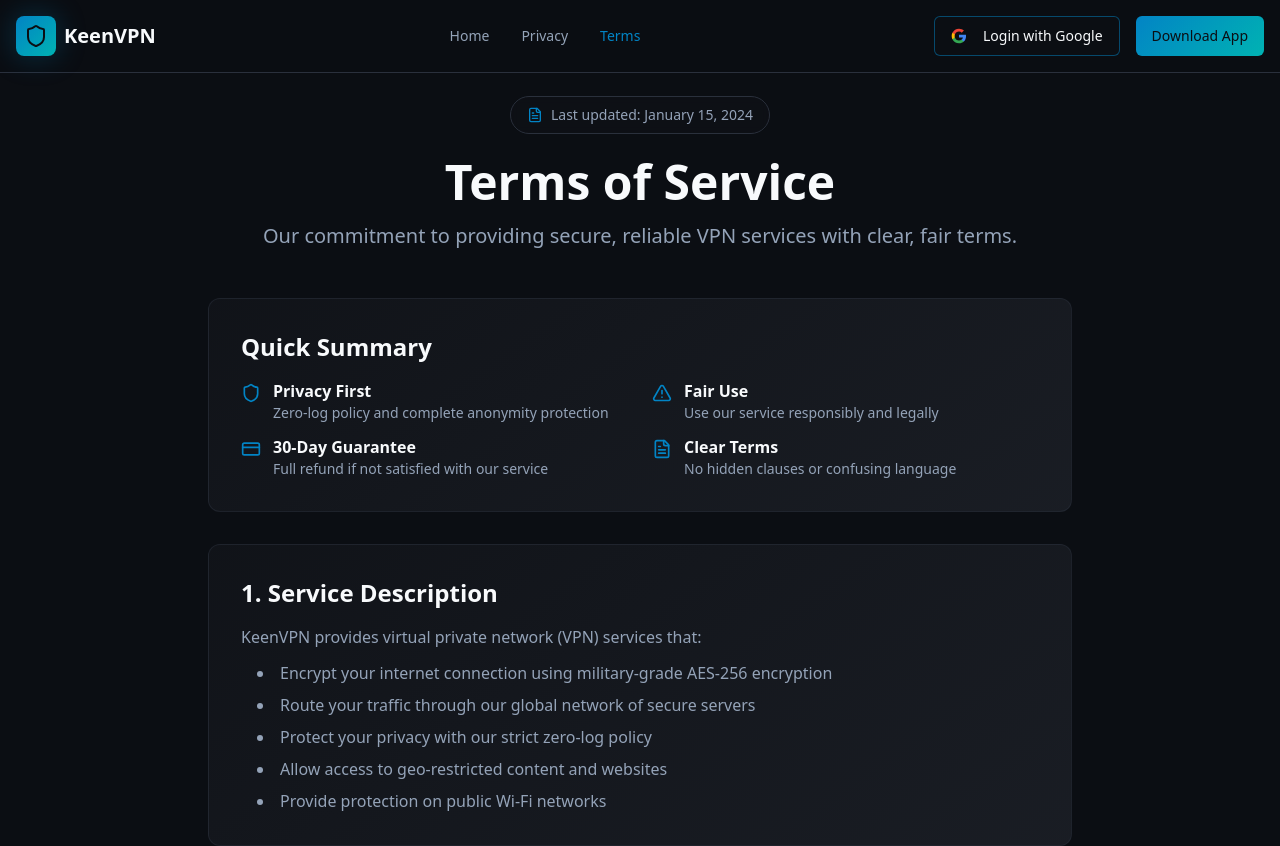
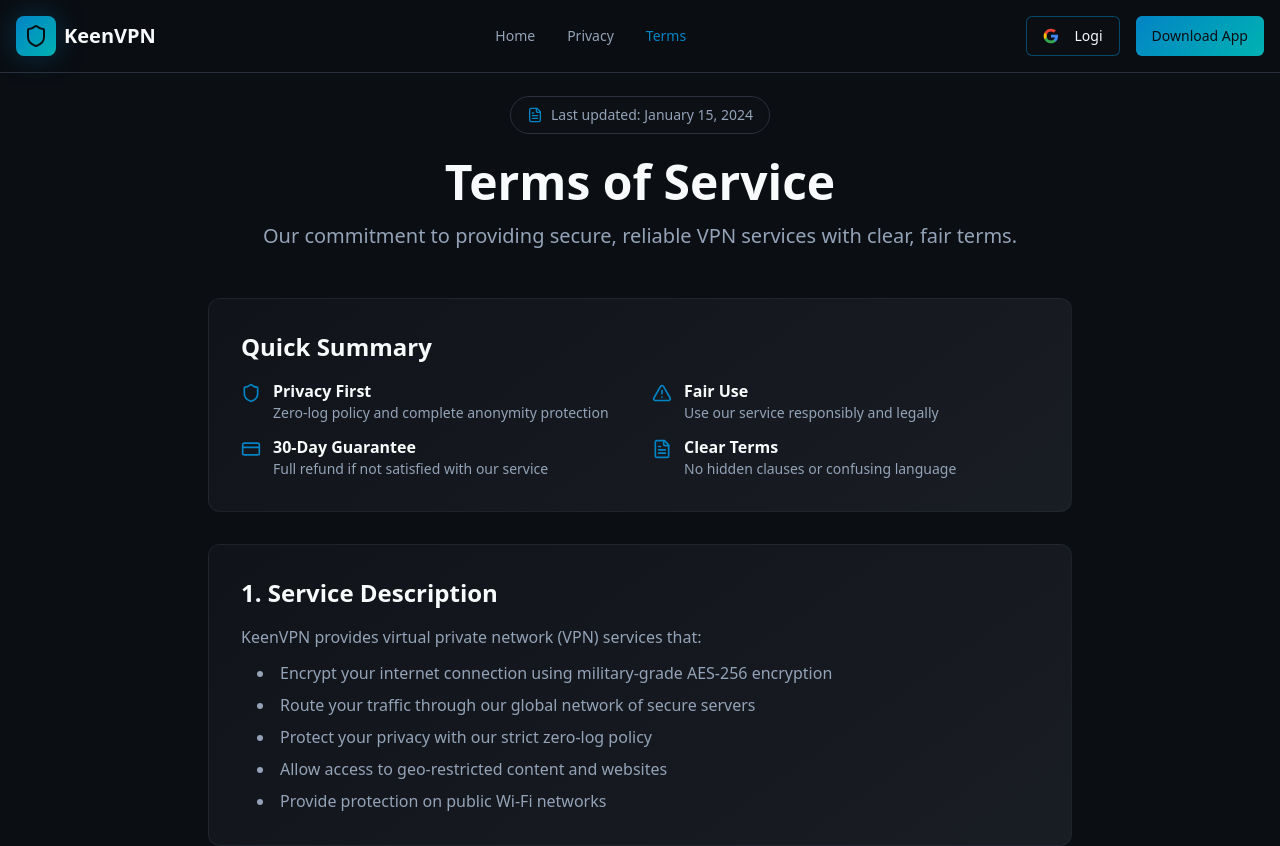
Before and after one commit to Keen-VPN/website, a React (Vite) app: page /terms in a window 1280 px wide. Shown: the top 846 px of the page. Built offline with nearby package versions, Linux system fonts and the light colour scheme.

Commit message:
Code edited in Lovable Code Editor
Edited UI in Lovable

```diff
--- a/src/components/Header.tsx
+++ b/src/components/Header.tsx
@@ -104,7 +104,7 @@ const Header = () => {
               className="border-primary/50 hover:bg-primary/10"
             >
               <GoogleIcon className="w-4 h-4 mr-2" />
-              Login with Google
+              Logi
             </Button>
             <Button className="bg-gradient-primary text-primary-foreground hover:opacity-90">
               Download App
```
